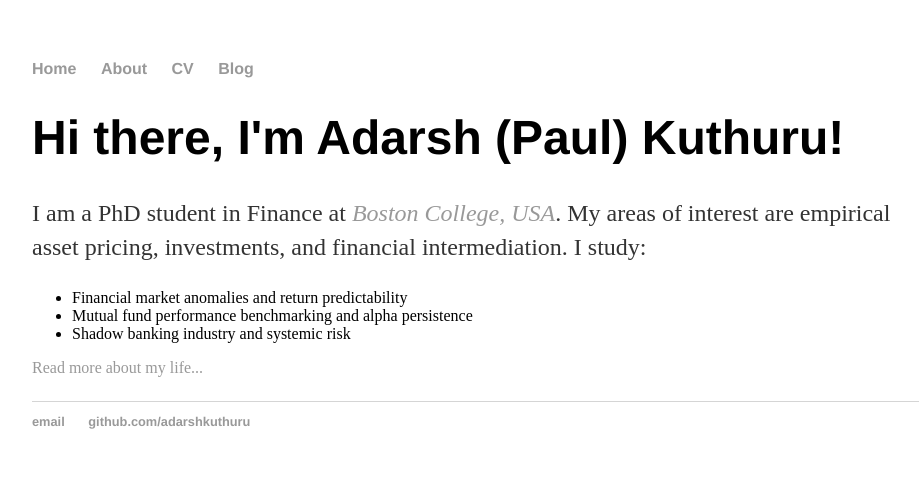
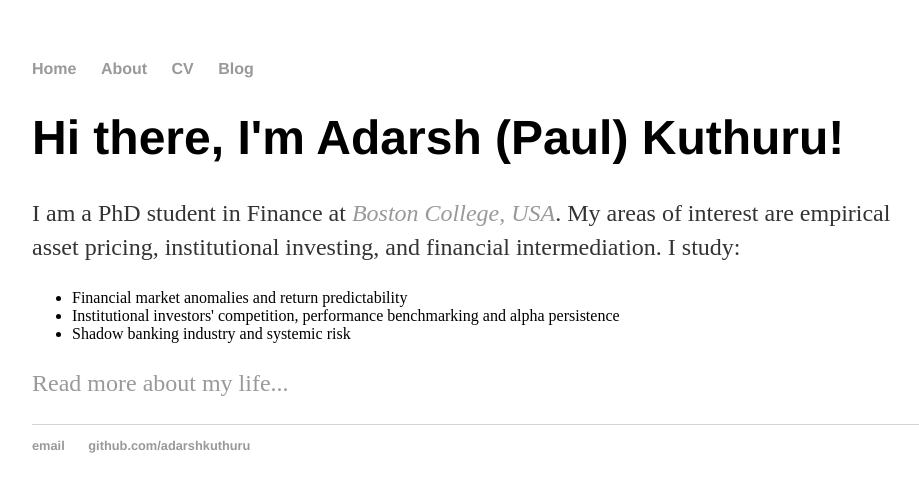
Before and after one commit to adarshkuthuru/website, a Jekyll site: the page index.html, which Jekyll copies as it is, in a window 1280 px wide. Shown: the top 492 px of the page, without its empty margins (160-1079 px from the left). Built offline with Jekyll 4.4.1, drawn with Linux system fonts in a browser that asks for light colours.

Commit message:
Update index.html

```diff
--- a/index.html
+++ b/index.html
@@ -18,15 +18,16 @@
 		<div class="container">
     		<div class="blurb">
         		<h1>Hi there, I'm Adarsh (Paul) Kuthuru!</h1>
-				<p>I am a PhD student in Finance at <a href="https://www.bc.edu/"><em>Boston College, USA</em></a>. My areas of interest are empirical asset pricing, investments, and financial intermediation.
+				<p>I am a PhD student in Finance at <a href="https://www.bc.edu/"><em>Boston College, USA</em></a>.
+					My areas of interest are empirical asset pricing, institutional investing, and financial intermediation.
 
-					I study:
+					I study:</p>
 					<ul>
 					  <li>Financial market anomalies and return predictability</li>
-					  <li>Mutual fund performance benchmarking and alpha persistence</li>
+					  <li>Institutional investors' competition, performance benchmarking and alpha persistence</li>
 					  <li>Shadow banking industry and systemic risk</li>
 					</ul>
-			<a href="/about">Read more about my life...</a></p>
+			<p><a href="/about">Read more about my life...</a></p>
     		</div><!-- /.blurb -->
 		</div><!-- /.container -->
 		<footer>
```
